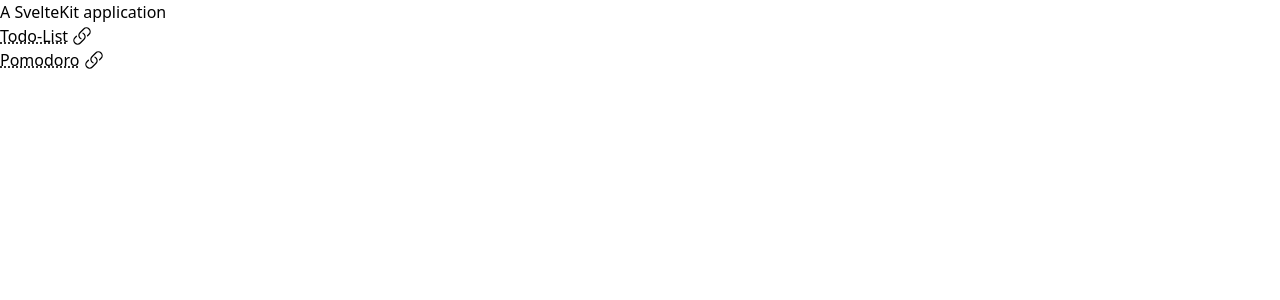
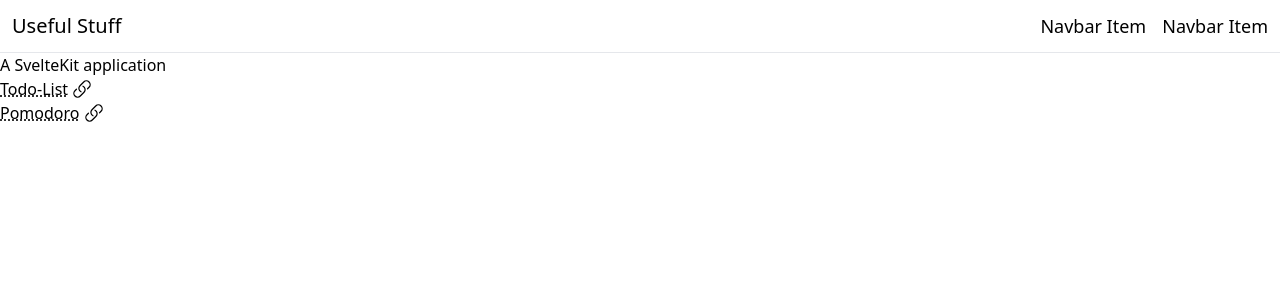
Before and after one commit to aadritraj/useful-stuff, a SvelteKit app: page / in a window 1280 px wide. Shown: the top 300 px of the page. Built offline with nearby package versions, Linux system fonts and the light colour scheme.

Commit message:
feat: add navbar to global layout

```diff
--- a/src/routes/+layout.svelte
+++ b/src/routes/+layout.svelte
@@ -1,5 +1,7 @@
 <script lang="ts">
-    import "../app.css";
+	import Navbar from "$lib/components/Navbar.svelte";
+	import "../app.css";
 </script>
 
+<Navbar />
 <slot></slot>
```
